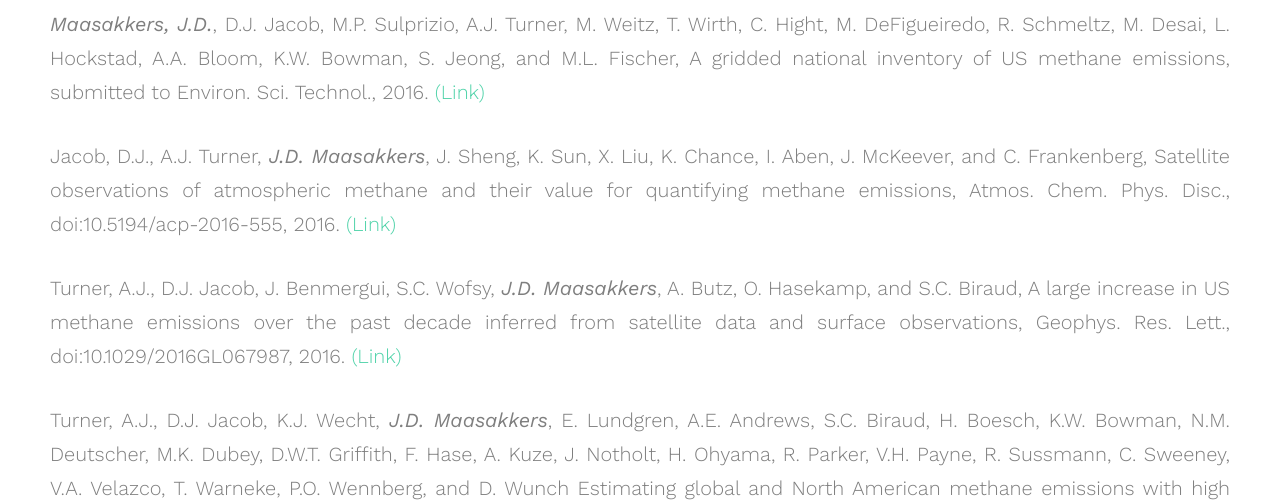
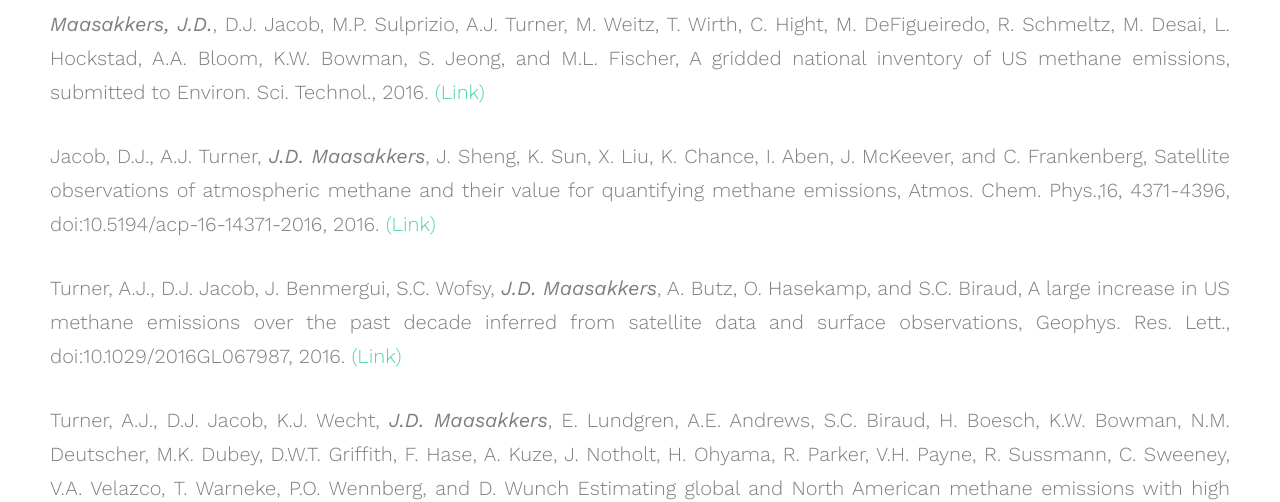
Before and after one commit to jdmaasakkers/jdmaasakkers.github.io, a plain HTML site: page presentations.html in a window 1280 px wide. Shown: the part 306-808 px from the top of the page. Drawn offline with nearby package versions, Linux system fonts and the light colour scheme.

Commit message:
Update presentations.html

```diff
--- a/presentations.html
+++ b/presentations.html
@@ -79,7 +79,7 @@
 					<div class="col-md-13">
 						<h2>Selected publications</h2>
 						<p style="text-align:justify"><i>Maasakkers, J.D.</i>, D.J. Jacob, M.P. Sulprizio, A.J. Turner, M. Weitz, T. Wirth, C. Hight, M. DeFigueiredo, R. Schmeltz, M. Desai, L. Hockstad, A.A. Bloom, K.W. Bowman, S. Jeong, and M.L. Fischer, A gridded national inventory of US methane emissions, submitted to Environ. Sci. Technol., 2016. <a href="http://pubs.acs.org/doi/abs/10.1021/acs.est.6b02878"><span>(Link)</span></a></p>
-						<p style="text-align:justify">Jacob, D.J., A.J. Turner, <i>J.D. Maasakkers</i>, J. Sheng, K. Sun, X. Liu, K. Chance, I. Aben, J. McKeever, and C. Frankenberg, Satellite observations of atmospheric methane and their value for quantifying methane emissions, Atmos. Chem. Phys. Disc., doi:10.5194/acp-2016-555, 2016. <a href="http://www.atmos-chem-phys-discuss.net/acp-2016-555/acp-2016-555.pdf"><span>(Link)</span></a></p>
+						<p style="text-align:justify">Jacob, D.J., A.J. Turner, <i>J.D. Maasakkers</i>, J. Sheng, K. Sun, X. Liu, K. Chance, I. Aben, J. McKeever, and C. Frankenberg, Satellite observations of atmospheric methane and their value for quantifying methane emissions, Atmos. Chem. Phys.,16, 4371-4396, doi:10.5194/acp-16-14371-2016, 2016. <a href="http://www.atmos-chem-phys.net/16/14371/2016/acp-16-14371-2016.pdf"><span>(Link)</span></a></p>
 						<p style="text-align:justify">Turner, A.J., D.J. Jacob, J. Benmergui, S.C. Wofsy, <i>J.D. Maasakkers</i>, A. Butz, O. Hasekamp, and S.C. Biraud, A large increase in US methane emissions over the past decade inferred from satellite data and surface observations, Geophys. Res. Lett., doi:10.1029/2016GL067987, 2016. <a href="http://acmg.seas.harvard.edu/publications/2016/Turner_GRL_2016_Methane.pdf"><span>(Link)</span></a></p>
 						<p style="text-align:justify">Turner, A.J., D.J. Jacob, K.J. Wecht, <i>J.D. Maasakkers</i>, E. Lundgren, A.E. Andrews, S.C. Biraud, H. Boesch, K.W. Bowman, N.M. Deutscher, M.K. Dubey, D.W.T. Griffith, F. Hase, A. Kuze, J. Notholt, H. Ohyama, R. Parker, V.H. Payne, R. Sussmann, C. Sweeney, V.A. Velazco, T. Warneke, P.O. Wennberg, and D. Wunch Estimating global and North American methane emissions with high spatial resolution using GOSAT satellite data, Atmos. Chem. Phys., 15, 7049-7069, 2015. <a href="http://acmg.seas.harvard.edu/publications/2015/Turner_2015_Methane.pdf"><span>(Link)</span></a></p>
 						<p style="text-align:justify">Vinken, G.C.M., K.F. Boersma, <i>J.D. Maasakkers</i>, M. Adon, and R.V. Martin, Worldwide biogenic soil NO<sub>x</sub> emissions inferred from OMI NO<sub>2</sub> observations, Atmos. Chem. Phys., 2014. <a href="http://www.atmos-chem-phys.net/14/10363/2014/acp-14-10363-2014.pdf"><span>(Link)</span></a></p>
```
